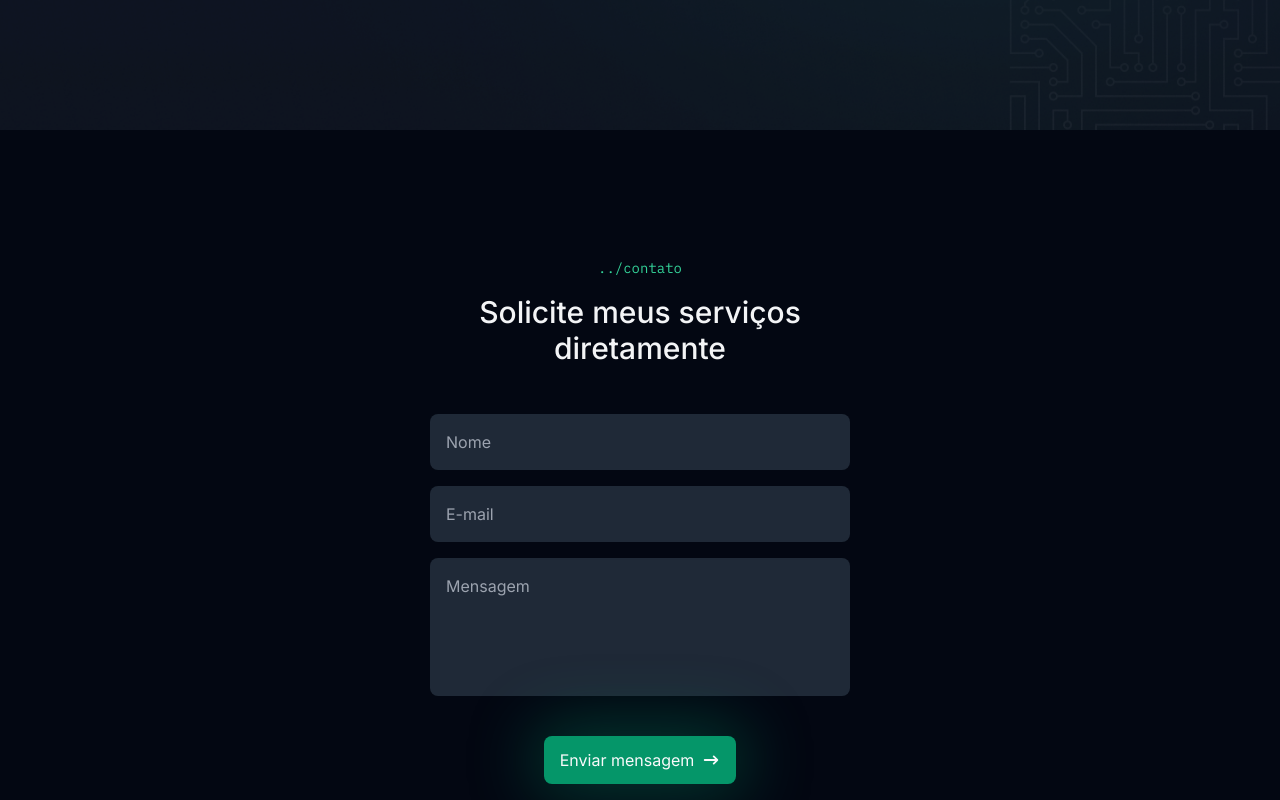
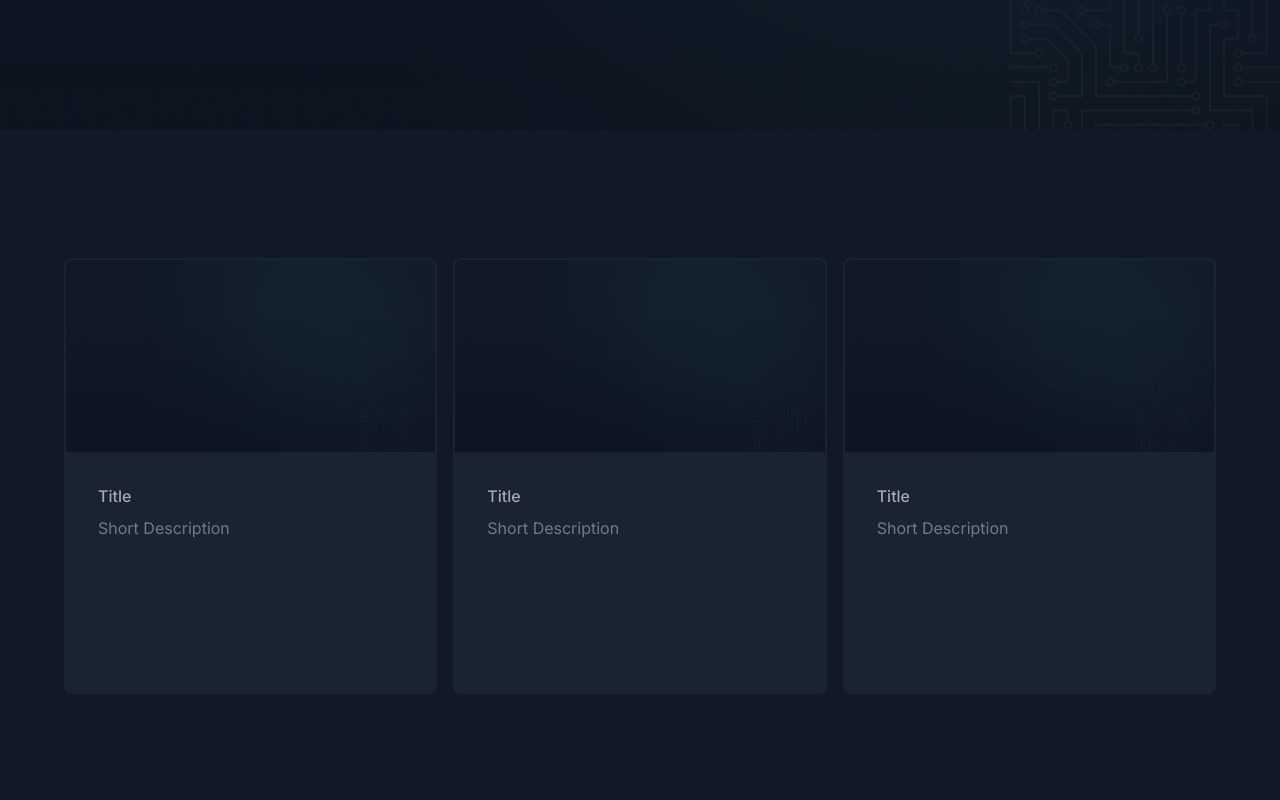
Before and after one commit to f3gomes/next-portfolio-2024, a Next.js app: page /projects in a window 1280 px wide. Shown: the part 500-1300 px from the top of the page. Built offline with nearby package versions, Linux system fonts and the light colour scheme.

Commit message:
feat(projects): create project list and card

```diff
--- /dev/null
+++ b/app/components/sections/projects/projects-list/index.tsx
@@ -0,0 +1,29 @@
+'use client'
+
+import { Project } from '@/app/types/projects'
+import { ProjectCard } from './project-card'
+import { motion } from 'framer-motion'
+import Link from 'next/link'
+// import { fadeUpAnimation } from '@/app/lib/animations'
+
+type ProjectsListProps = {
+  projects: Project[]
+}
+
+export const ProjectsList = ({ projects }: ProjectsListProps) => {
+  return (
+    <section className="container py-32 grid grid-cols-1 sm:grid-cols-[repeat(auto-fit,minmax(350px,1fr))] gap-x-4 gap-y-6">
+      {projects.map((project, i) => (
+        <motion.div
+          key={i}
+          // {...fadeUpAnimation}
+          transition={{ duration: 0.5, delay: i * 0.1 }}
+        >
+          <Link href={`/projects/${project.slug}`}>
+            <ProjectCard project={project} />
+          </Link>
+        </motion.div>
+      ))}
+    </section>
+  )
+}
--- /dev/null
+++ b/app/components/sections/projects/projects-list/project-card/index.tsx
@@ -0,0 +1,37 @@
+import { Project } from '@/app/types/projects'
+import Image from 'next/image'
+
+type ProjectCardProps = {
+  project: Project
+}
+
+export const ProjectCard = ({ project }: ProjectCardProps) => {
+  const technologies = project.technologies.map((x) => x.name).join(', ')
+  return (
+    <div className="rounded-lg h-[436px] flex flex-col bg-gray-800 overflow-hidden group transition-all border-2 border-gray-800 hover:border-emerald-500 opacity-70 hover:opacity-100">
+      <div className="w-full h-48 overflow-hidden">
+        <Image
+          width={380}
+          height={200}
+          className="w-full h-full object-cover group-hover:scale-110 duration-500 transition-all"
+          alt={`Thumbnail do projeto ${project.title}`}
+          src={project.thumbnail.url}
+          unoptimized
+        />
+      </div>
+
+      <div className="flex-1 flex flex-col p-8">
+        <strong className="font-medium text-gray-50/90 group-hover:text-emerald-500 transition-all">
+          {project.title}
+        </strong>
+        <p className="mt-2 text-gray-400 line-clamp-4">
+          {project.shortDescription}
+        </p>
+
+        <span className="text-gray-300 text-sm font-medium block mt-auto truncate">
+          {technologies}
+        </span>
+      </div>
+    </div>
+  )
+}
--- a/app/projects/page.tsx
+++ b/app/projects/page.tsx
@@ -1,10 +1,57 @@
 import React from "react";
-import { PageIntroduction } from "../components/sections/projects/project-intro";
+import { PageIntroduction } from "../components/sections/projects/page-intro";
+import { ProjectsList } from "../components/sections/projects/projects-list";
 
 export default function Projects() {
+  const projects: any = [
+    {
+      slug: "slug",
+      thumbnail: {
+        url: "/images/hero-bg.png",
+      },
+      title: "Title",
+      shortDescription: "Short Description",
+      technologies: [],
+      pageThumbnail: { url: "PageThumbnail" },
+      sections: [],
+      description: { text: "Text Description" },
+      liveProjectUrl: "LiveProject",
+      githubUrl: "Github URL",
+    },
+    {
+      slug: "slug",
+      thumbnail: {
+        url: "/images/hero-bg.png",
+      },
+      title: "Title",
+      shortDescription: "Short Description",
+      technologies: [],
+      pageThumbnail: { url: "PageThumbnail" },
+      sections: [],
+      description: { text: "Text Description" },
+      liveProjectUrl: "LiveProject",
+      githubUrl: "Github URL",
+    },
+    {
+      slug: "slug",
+      thumbnail: {
+        url: "/images/hero-bg.png",
+      },
+      title: "Title",
+      shortDescription: "Short Description",
+      technologies: [],
+      pageThumbnail: { url: "PageThumbnail" },
+      sections: [],
+      description: { text: "Text Description" },
+      liveProjectUrl: "LiveProject",
+      githubUrl: "Github URL",
+    },
+  ];
+
   return (
     <>
       <PageIntroduction />
+      <ProjectsList projects={projects} />
     </>
   );
 }
```
Also changed, not shown: app/components/sections/projects/page-intro/index.tsx (renamed from app/components/sections/projects/project-intro.tsx).
